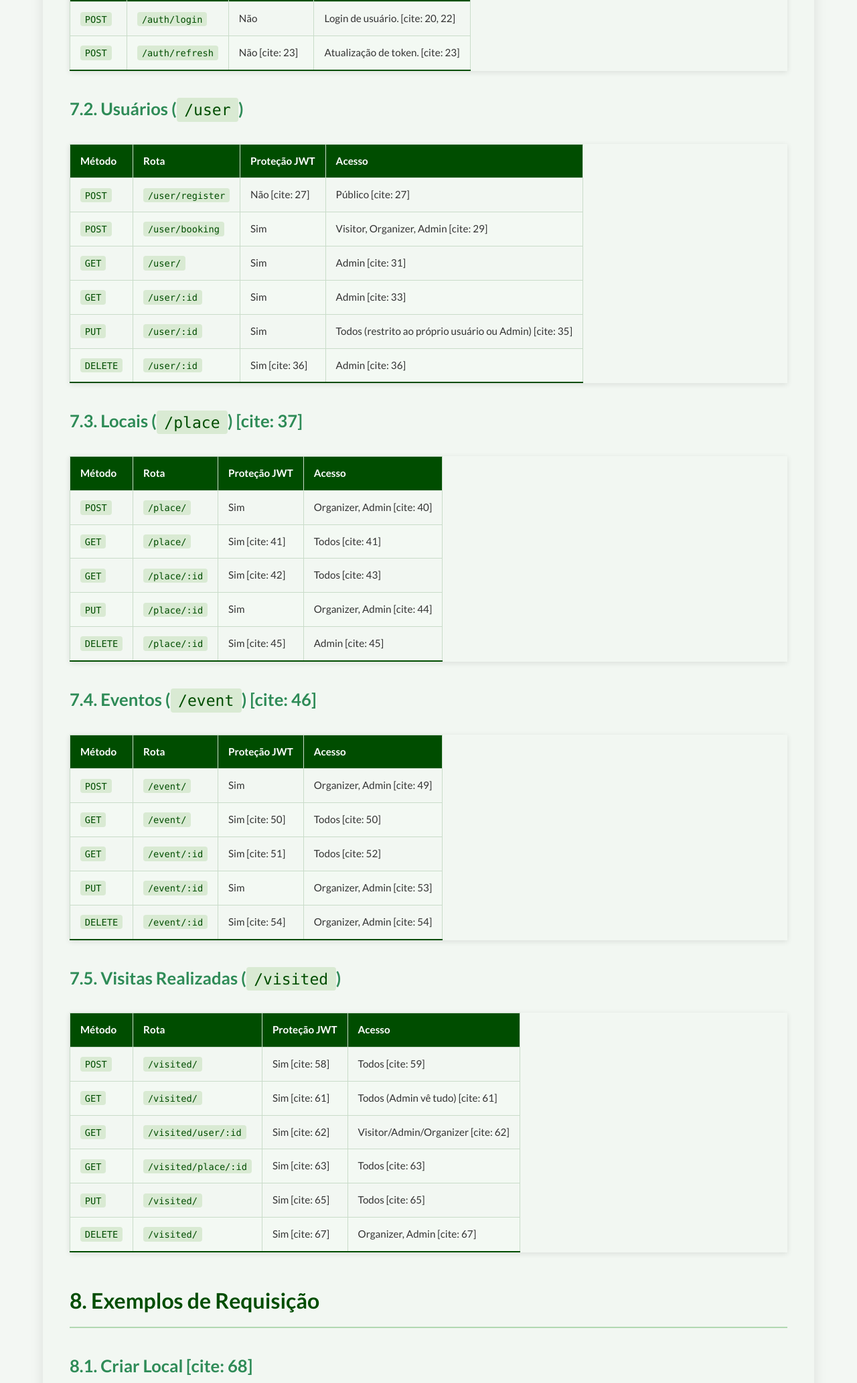
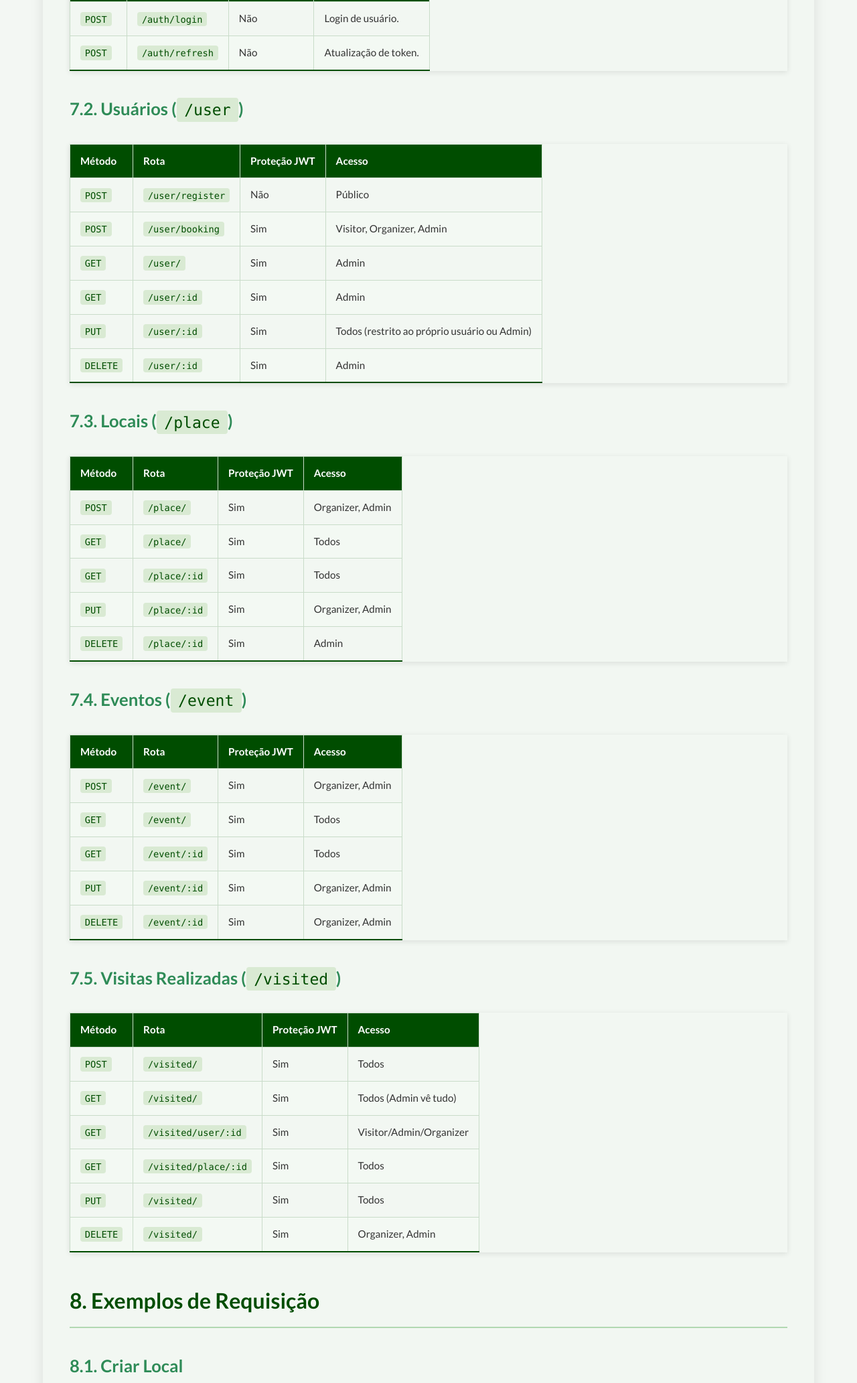
Before and after one commit to vyctor-carvalho/Trace_Point, a plain HTML site: page docs/api_referencia.html in a window 1280 px wide. Shown: the part 371-2436 px from the top of the page at 67% size. Drawn offline with Linux system fonts and the light colour scheme.

Commit message:
sem cites

```diff
--- a/docs/api_referencia.html
+++ b/docs/api_referencia.html
@@ -34,7 +34,7 @@
         </header>
 
         <section id="auth-endpoints">
-            <h3>7.1. Autenticação (<code>/auth</code>) [cite: 19]</h3>
+            <h3>7.1. Autenticação (<code>/auth</code>)</h3>
             <table>
                 <thead>
                     <tr>
@@ -49,13 +49,13 @@
                         <td><code>POST</code></td>
                         <td><code>/auth/login</code></td>
                         <td>Não</td>
-                        <td>Login de usuário. [cite: 20, 22]</td>
+                        <td>Login de usuário.</td>
                     </tr>
                     <tr>
                         <td><code>POST</code></td>
                         <td><code>/auth/refresh</code></td>
-                        <td>Não [cite: 23]</td>
-                        <td>Atualização de token. [cite: 23]</td>
+                        <td>Não </td>
+                        <td>Atualização de token. </td>
                     </tr>
                 </tbody>
             </table>
@@ -76,45 +76,45 @@
                     <tr>
                         <td><code>POST</code></td>
                         <td><code>/user/register</code></td>
-                        <td>Não [cite: 27]</td>
-                        <td>Público [cite: 27]</td>
+                        <td>Não </td>
+                        <td>Público </td>
                     </tr>
                     <tr>
                         <td><code>POST</code></td>
                         <td><code>/user/booking</code></td>
                         <td>Sim</td>
-                        <td>Visitor, Organizer, Admin [cite: 29]</td>
+                        <td>Visitor, Organizer, Admin </td>
                     </tr>
                     <tr>
                         <td><code>GET</code></td>
                         <td><code>/user/</code></td>
                         <td>Sim</td>
-                        <td>Admin [cite: 31]</td>
+                        <td>Admin </td>
                     </tr>
                     <tr>
                         <td><code>GET</code></td>
                         <td><code>/user/:id</code></td>
                         <td>Sim</td>
-                        <td>Admin [cite: 33]</td>
+                        <td>Admin </td>
                     </tr>
                     <tr>
                         <td><code>PUT</code></td>
                         <td><code>/user/:id</code></td>
                         <td>Sim</td>
-                        <td>Todos (restrito ao próprio usuário ou Admin) [cite: 35]</td>
+                        <td>Todos (restrito ao próprio usuário ou Admin) </td>
                     </tr>
                     <tr>
                         <td><code>DELETE</code></td>
                         <td><code>/user/:id</code></td>
-                        <td>Sim [cite: 36]</td>
-                        <td>Admin [cite: 36]</td>
+                        <td>Sim </td>
+                        <td>Admin </td>
                     </tr>
                 </tbody>
             </table>
         </section>
 
         <section id="place-endpoints">
-            <h3>7.3. Locais (<code>/place</code>) [cite: 37]</h3>
+            <h3>7.3. Locais (<code>/place</code>) </h3>
             <table>
                 <thead>
                     <tr>
@@ -129,38 +129,38 @@
                         <td><code>POST</code></td>
                         <td><code>/place/</code></td>
                         <td>Sim</td>
-                        <td>Organizer, Admin [cite: 40]</td>
+                        <td>Organizer, Admin </td>
                     </tr>
                     <tr>
                         <td><code>GET</code></td>
                         <td><code>/place/</code></td>
-                        <td>Sim [cite: 41]</td>
-                        <td>Todos [cite: 41]</td>
+                        <td>Sim </td>
+                        <td>Todos </td>
                     </tr>
                     <tr>
                         <td><code>GET</code></td>
                         <td><code>/place/:id</code></td>
-                        <td>Sim [cite: 42]</td>
-                        <td>Todos [cite: 43]</td>
+                        <td>Sim </td>
+                        <td>Todos </td>
                     </tr>
                     <tr>
                         <td><code>PUT</code></td>
                         <td><code>/place/:id</code></td>
                         <td>Sim</td>
-                        <td>Organizer, Admin [cite: 44]</td>
+                        <td>Organizer, Admin </td>
                     </tr>
                     <tr>
                         <td><code>DELETE</code></td>
                         <td><code>/place/:id</code></td>
-                        <td>Sim [cite: 45]</td>
-                        <td>Admin [cite: 45]</td>
+                        <td>Sim </td>
+                        <td>Admin </td>
                     </tr>
                 </tbody>
             </table>
         </section>
 
         <section id="event-endpoints">
-            <h3>7.4. Eventos (<code>/event</code>) [cite: 46]</h3>
+            <h3>7.4. Eventos (<code>/event</code>) </h3>
             <table>
                 <thead>
                     <tr>
@@ -175,31 +175,31 @@
                         <td><code>POST</code></td>
                         <td><code>/event/</code></td>
                         <td>Sim</td>
-                        <td>Organizer, Admin [cite: 49]</td>
+                        <td>Organizer, Admin</td>
                     </tr>
                     <tr>
                         <td><code>GET</code></td>
                         <td><code>/event/</code></td>
-                        <td>Sim [cite: 50]</td>
-                        <td>Todos [cite: 50]</td>
+                        <td>Sim </td>
+                        <td>Todos </td>
                     </tr>
                     <tr>
                         <td><code>GET</code></td>
                         <td><code>/event/:id</code></td>
-                        <td>Sim [cite: 51]</td>
-                        <td>Todos [cite: 52]</td>
+                        <td>Sim </td>
+                        <td>Todos </td>
                     </tr>
                     <tr>
                         <td><code>PUT</code></td>
                         <td><code>/event/:id</code></td>
                         <td>Sim</td>
-                        <td>Organizer, Admin [cite: 53]</td>
+                        <td>Organizer, Admin </td>
                     </tr>
                     <tr>
                         <td><code>DELETE</code></td>
                         <td><code>/event/:id</code></td>
-                        <td>Sim [cite: 54]</td>
-                        <td>Organizer, Admin [cite: 54]</td>
+                        <td>Sim </td>
+                        <td>Organizer, Admin </td>
                     </tr>
                 </tbody>
             </table>
@@ -220,38 +220,38 @@
                     <tr>
                         <td><code>POST</code></td>
                         <td><code>/visited/</code></td>
-                        <td>Sim [cite: 58]</td>
-                        <td>Todos [cite: 59]</td>
+                        <td>Sim </td>
+                        <td>Todos </td>
                     </tr>
                     <tr>
                         <td><code>GET</code></td>
                         <td><code>/visited/</code></td>
-                        <td>Sim [cite: 61]</td>
-                        <td>Todos (Admin vê tudo) [cite: 61]</td>
+                        <td>Sim </td>
+                        <td>Todos (Admin vê tudo) </td>
                     </tr>
                     <tr>
                         <td><code>GET</code></td>
                         <td><code>/visited/user/:id</code></td>
-                        <td>Sim [cite: 62]</td>
-                        <td>Visitor/Admin/Organizer [cite: 62]</td>
+                        <td>Sim </td>
+                        <td>Visitor/Admin/Organizer </td>
                     </tr>
                     <tr>
                         <td><code>GET</code></td>
                         <td><code>/visited/place/:id</code></td>
-                        <td>Sim [cite: 63]</td>
-                        <td>Todos [cite: 63]</td>
+                        <td>Sim </td>
+                        <td>Todos </td>
                     </tr>
                     <tr>
                         <td><code>PUT</code></td>
                         <td><code>/visited/</code></td>
-                        <td>Sim [cite: 65]</td>
-                        <td>Todos [cite: 65]</td>
+                        <td>Sim </td>
+                        <td>Todos</td>
                     </tr>
                     <tr>
                         <td><code>DELETE</code></td>
                         <td><code>/visited/</code></td>
-                        <td>Sim [cite: 67]</td>
-                        <td>Organizer, Admin [cite: 67]</td>
+                        <td>Sim </td>
+                        <td>Organizer, Admin </td>
                     </tr>
                 </tbody>
             </table>
@@ -259,7 +259,7 @@
 
         <section id="exemplos-requisicoes">
             <h2>8. Exemplos de Requisição</h2>
-            <h3>8.1. Criar Local [cite: 68]</h3>
+            <h3>8.1. Criar Local</h3>
             <pre><code>POST /place
 Content-Type: application/json
 
@@ -274,7 +274,7 @@ Content-Type: application/json
   }
 }</code></pre>
 
-            <h3>8.2. Criar Evento [cite: 69]</h3>
+            <h3>8.2. Criar Evento </h3>
             <pre><code>POST /event
 Content-Type: application/json
 
@@ -285,7 +285,7 @@ Content-Type: application/json
   "place": "UUID-do-place"
 }</code></pre>
 
-            <h3>8.3. Agendar Visita [cite: 70]</h3>
+            <h3>8.3. Agendar Visita </h3>
             <pre><code>POST /user/booking
 Content-Type: application/json
 
```
Also changed, not shown: docs/autenticacao_usuarios.html (+3 -3 lines), docs/estrutura_projeto.html (+7 -7 lines), docs/index.html (+14 -14 lines), docs/instalacao.html (+12 -12 lines).
